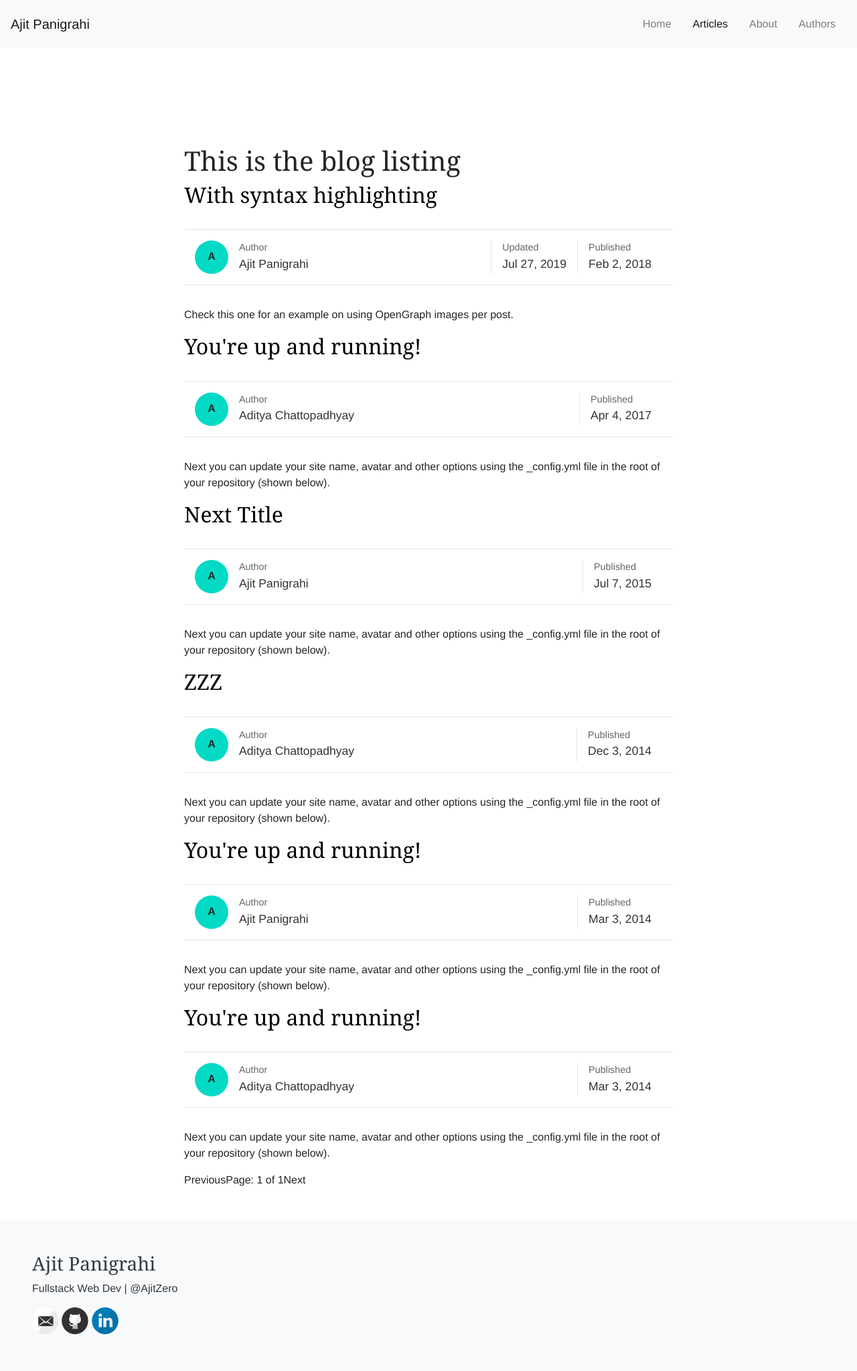
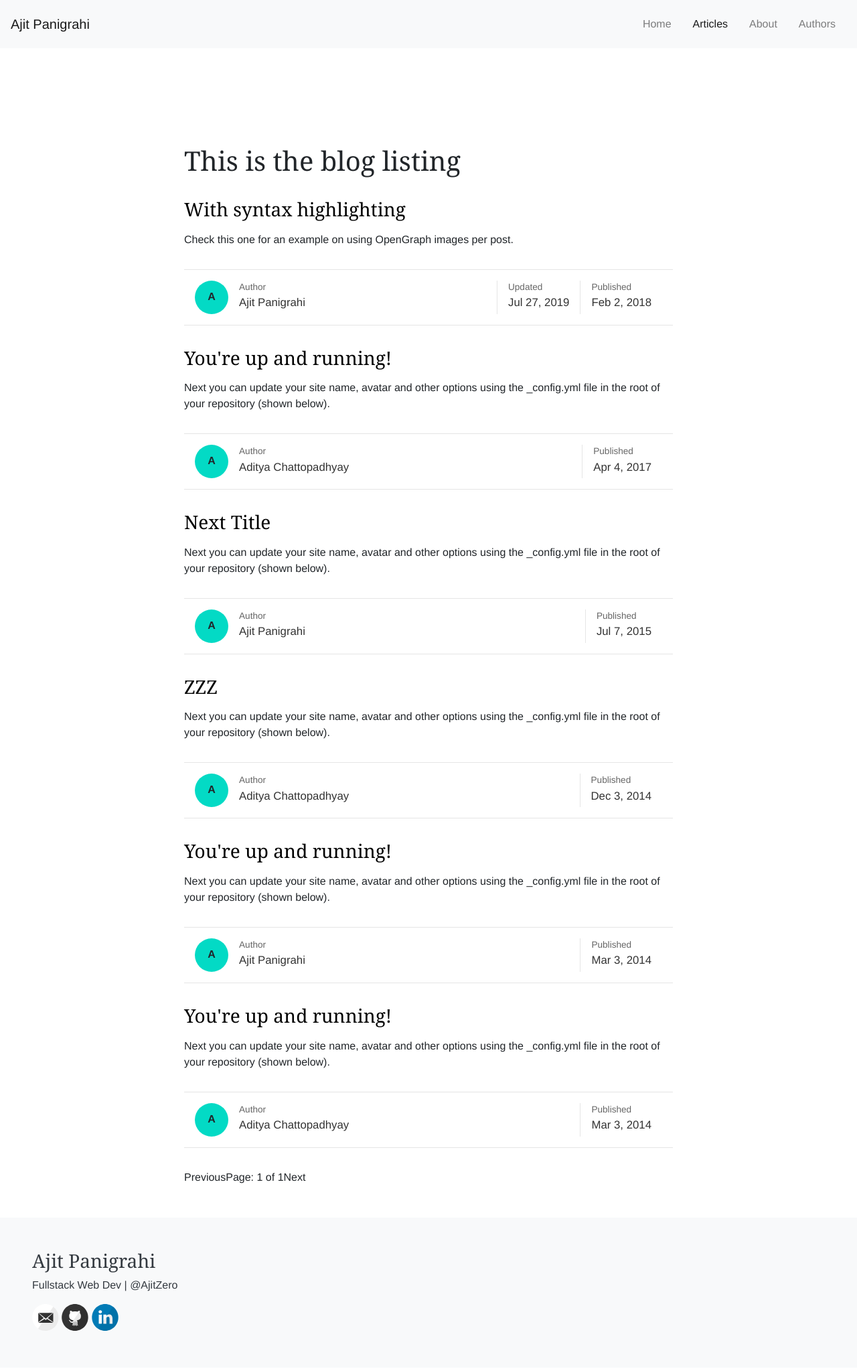
Before and after one commit to ajitzero/jekyll-now-bs4, a Jekyll site: the page built from articles/index.html, in a window 1280 px wide. Shown: the whole page at 67% size. Built offline with Jekyll 4.4.1, drawn with Linux system fonts in a browser that asks for light colours; the list of posts is cut into pages by our own code.

Commit message:
:art: UI: <h?> spacing and post-preview update

```diff
--- a/_includes/post_preview.html
+++ b/_includes/post_preview.html
@@ -1,4 +1,7 @@
-<h2><a href="{{ post.url }}">{{ post.title }}</a></h2>
+<h3><a href="{{ post.url }}">{{ post.title }}</a></h3>
+<p class="lead">
+    {{ post.excerpt }}
+  </p>
 <div class="article-meta">
     {% assign author_pic_size = 50 %}
     {% assign author = site.authors | where: 'short_name', post.author | first %}
@@ -44,7 +47,3 @@
         </div>
       </div>
   </div>
-
-<div>
-  {{ post.excerpt }}
-</div>
--- a/assets/css/style.scss
+++ b/assets/css/style.scss
@@ -97,6 +97,22 @@ article {
     margin-top: 6rem;
   }
 
+  h2 {
+    margin-top: 2.5rem;
+  }
+
+  h3 {
+    margin-top: 2rem;
+  }
+
+  h4 {
+    margin-top: 1.5rem;
+  }
+
+  h5, h6 {
+    margin-top: 1rem;
+  }
+
   p {
     & > img {
       width: 100vw;
@@ -121,7 +137,6 @@ article {
   & > ol, & > ul {
     padding-left: 0;
   }
-
 
   table {
     border-collapse: collapse;
@@ -167,11 +182,11 @@ article {
   padding: 0;
   .meta-group-subtitle {
     color: $gray;
-    font-size: 0.9rem;
+    font-size: 0.85rem;
   }
   .meta-group-main {
     color: $darkGray;
-    font-size: 1.1rem;
+    font-size: 1.05rem;
     & > a {
       color: $darkGray;
     }
```
